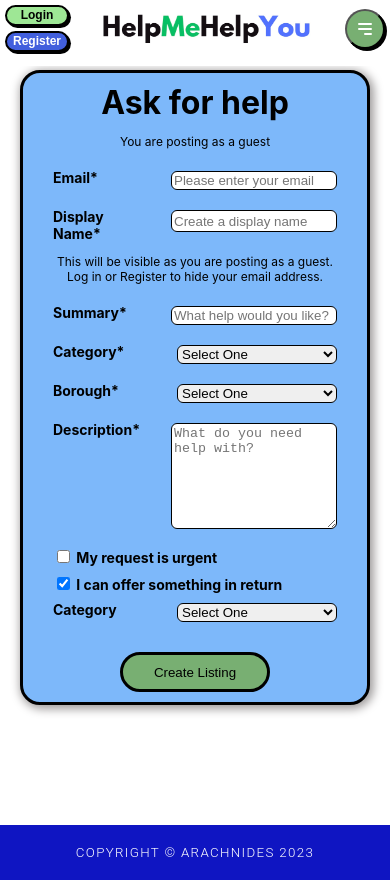
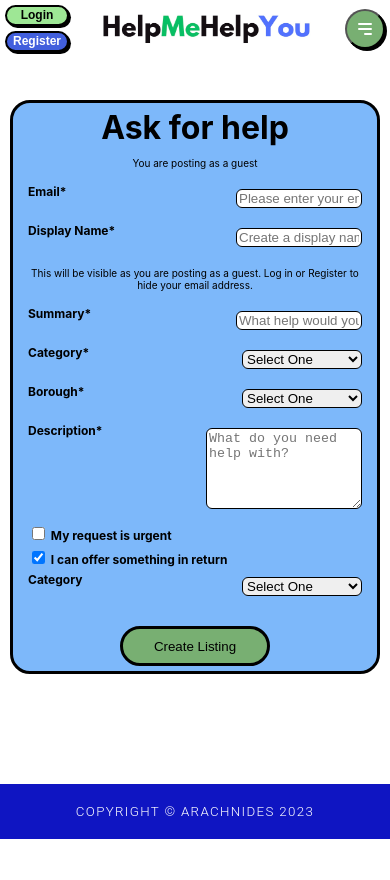
Before and after one commit to SchoolOfCode/bc14_final-project_front-end_arachnIDEs, a React (Create React App) app in the folder helpmehelpyou/: page /findhelpform in a window 390 px wide. After the commit the page ends 844 px from the top, so only its background shows below. Built offline with nearby package versions, Linux system fonts and the light colour scheme.

Commit message:
fixed css on post request Co-authored-by: John Doe <tommyttom10@gmail.com>

```diff
--- a/helpmehelpyou/src/Components/PostRequest/postRequest.css
+++ b/helpmehelpyou/src/Components/PostRequest/postRequest.css
@@ -1,23 +1,22 @@
 .post-request-container {
-  margin: 50px auto;
+  margin: 3.125rem auto; /* 50px */
   display: flex;
   flex-direction: column;
   text-align: center;
-  max-width: 390px;
+  max-width: 24.375rem; /* 390px */
 }
 
 /* Box for the component */
 .ask-for-help {
   display: flex;
   flex-direction: column;
-  border: 3px solid #000000;
-  border-radius: 20px;
-  margin: 20px;
-  max-width: 350px;
+  border: 0.1875rem solid #000000; /* 3px */
+  border-radius: 1.25rem; /* 20px */
+  margin: 1.25rem; /* 20px */
+  max-width: 21.875rem; /* 350px */
   text-align: left;
-  padding: 10px 30px;
+  padding: 0.625rem 1.875rem; /* 10px 30px */
   background-color: #7db8fa;
-  box-shadow:2px 2px 10px 2px #9f9c9c;
 }
 
 #ask-for-help-form {
@@ -32,34 +31,36 @@
 
 #create-listing-btn {
   background-color: #78af72;
-  border-radius: 20px;
-  border: 3px solid #000000;
-  margin-top: 20px;
-  width: 150px;
-  height: 40px;
+  border-radius: 1.25rem; /* 20px */
+  border: 0.1875rem solid #000000; /* 3px */
+  margin-top: 1.25rem; /* 20px */
+  width: 9.375rem; /* 150px */
+  height: 2.5rem; /* 40px */
   align-self: center;
 }
+
 /* Styles each input box */
 .ask-for-help-input {
-  border-radius: 6px;
-  margin-left: 30px;
-  border: 1.5px solid #000000;
-  margin: 10px 0px 10px 30px;
-  width: 160px;
+  border-radius: 0.375rem; /* 6px */
+  margin-left: 1.875rem; /* 30px */
+  border: 0.09375rem solid #000000; /* 1.5px */
+  margin: 0.625rem 0px 0.625rem 1.875rem; /* 10px 0px 10px 30px */
+  width: 10rem; /* 160px */
 }
 
 /* Text area sizing */
 #ask-for-help-description {
-  width: 160px;
-  height: 100px;
+  width: 10rem; /* 160px */
+  height: 6.25rem; /* 100px */
 }
+
 /* Centers the smaller text on the page */
 .centered-text {
   text-align: center;
 }
 
 .small-text {
-  font-size: 12px;
+  font-size: 0.75rem; /* 12px */
 }
 
 /* Aligns the textarea with the label */
@@ -75,7 +76,111 @@
 
 /* Lining up labels with input boxes */
 .ask-for-help-label {
-  margin-top: 8px;
-  font-size: 14px;
+  margin-top: 0.5rem; /* 8px */
+  font-size: 0.875rem; /* 14px */
   font-weight: bold;
 }
+
+/* Media Queries for Responsiveness */
+
+
+@media (max-width: 600px) {
+  .post-request-container {
+    margin: 70px auto; /* 25px */
+    max-width: 100%; /* 250px */
+  }
+
+  .ask-for-help {
+    margin: 0.3125rem; /* 5px */
+    max-width: 100%; /* Changed from '15.625rem' to '100%' */
+    padding: 0.3125rem 0.9375rem; /* 5px 15px */
+  }
+
+  .ask-for-help-input {
+    margin-left: 0.9375rem; /* 15px */
+    width: 7.5rem; /* 120px */
+  }
+
+  #ask-for-help-description {
+    width: 7.5rem; /* 120px */
+    height: 4.6875rem; /* 75px */
+  }
+
+  .small-text {
+    font-size: 0.625rem; /* 10px */
+  }
+
+  .ask-for-help-label {
+    margin-top: 0.3125rem; /* 5px */
+    font-size: 0.75rem; /* 12px */
+  }
+}
+
+@media (min-width: 601px) and (max-width: 900px)  {
+  .post-request-container {
+    margin-top: 90px auto;
+    margin: 70px auto;
+    max-width: 80%;
+    display: flex;
+    justify-content: center;
+    align-items: center;
+  }
+
+  .ask-for-help {
+
+    margin: 0.625rem; /* 10px */
+    max-width: 100%; /* 300px */
+  }
+
+  .ask-for-help-input {
+    width: 9.375rem; /* 150px */
+  }
+
+  #ask-for-help-description {
+    width: 9.375rem; /* 150px */
+  }
+}
+
+/* // new code goes here */
+
+@media (min-width: 901px) {
+  .post-request-container {
+    margin: 90px auto; /* Keep the same margin as 900px */
+    max-width: 600px; /* Set the maximum width to 600px */
+    display: flex;
+    justify-content: center;
+    align-items: center;
+  }
+}
+
+.ask-for-help {
+  margin: 10px; /* Adjust the margin as needed */
+  max-width: 30rem; /* Adjust the maximum width as needed */
+}
+
+@media (max-width: 900px) {
+  .post-request-container {
+    margin-top: 90px; /* Adjust the margin-top as needed */
+  }
+}
+
+/* @media (min-width: 901px) {
+  .post-request-container {
+      margin: 90px auto; /* Keep the same margin as 900px */
+     /* max-width: 600px; /* 720px */
+   /* }
+    }*/
+
+  .ask-for-help {
+
+    margin: 0.625rem; /* 10px */
+    max-width: 30rem; /* 300px */
+  } */
+
+  .ask-for-help-input {
+    width: 9.375rem; /* 150px */
+  }
+
+  #ask-for-help-description {
+    width: 9.375rem; /* 150px */
+  }
```
Also changed, not shown: helpmehelpyou/src/App.css (line endings or trailing spaces), helpmehelpyou/src/Components/giveAndFindHelp.css (line endings or trailing spaces).
